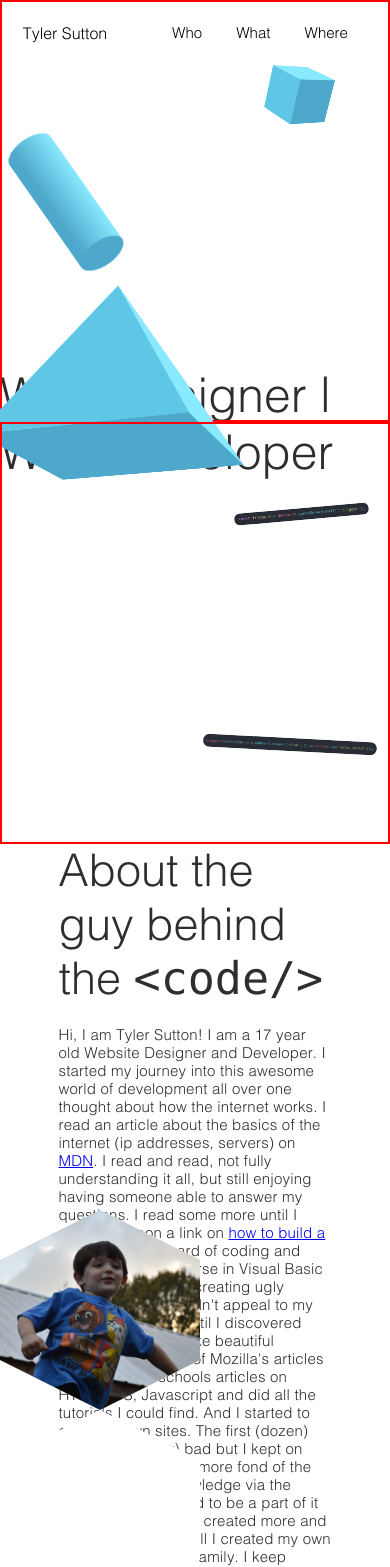
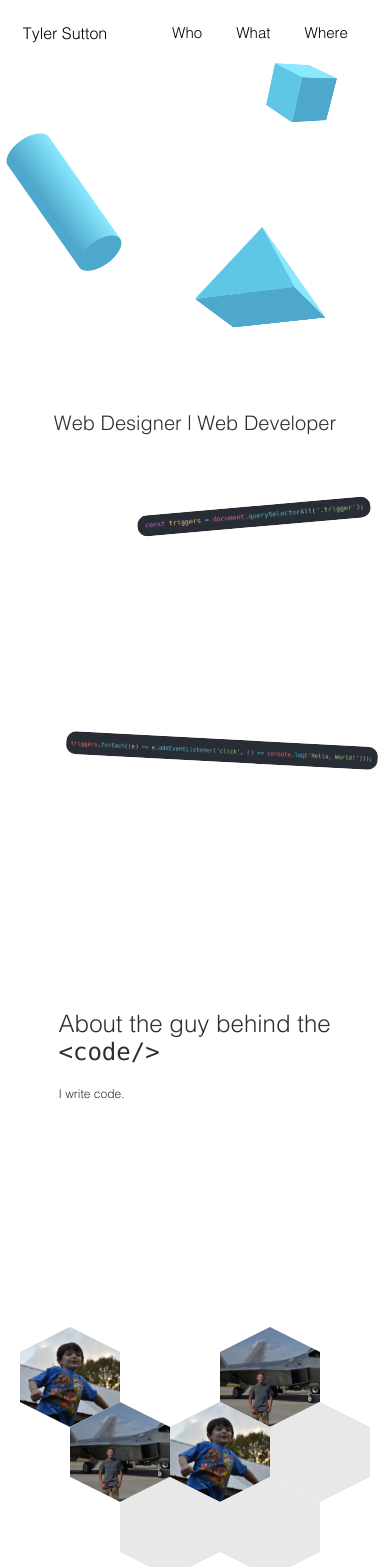
Before and after one commit to Tylers309/personal-site-revamp, a React (Create React App) app: page / in a window 390 px wide. Shown: the top 1567 px of the page. Built offline with nearby package versions, Linux system fonts and the light colour scheme.

Commit message:
Pyramid, header, landing and about text size changes

```diff
--- a/src/about/about.js
+++ b/src/about/about.js
@@ -16,7 +16,7 @@ class About extends Component {
           <LeftHolder>
             <Header>About the guy behind the <code>&lt;code/&gt;</code></Header>
             <AboutText>
-              Hi, I am Tyler Sutton! I am a 17 year old Website Designer and Developer.
+              {/* Hi, I am Tyler Sutton! I am a 17 year old Website Designer and Developer.
               I started my journey into this awesome world of development all over one
               thought about how the internet works. I read an article about the basics of the internet (ip addresses, servers) on <a href="https://developer.mozilla.org/en-US/docs/Learn/Common_questions/How_does_the_Internet_work" target="_blank">MDN</a>.
               I read and read, not fully understanding it all, but still enjoying having someone able to answer my questions. I read some more until I stumbled upon a link
@@ -24,8 +24,9 @@ class About extends Component {
               taken a course in Visual Basic and C# *Yawn* but creating ugly calculators really didn't appeal to my 14 year old mind, until I discovered how easy it is to make beautiful websites.
               I read all of Mozilla's articles read all of W3 schools articles on HTMl, CSS, Javascript and did all the tutorials I could find. And I started to code my own sites. The first (dozen) sites were (really) bad
               but I kept on and grew more and more fond of the idea of sharing knowledge via the internet and I wanted to be a part of it more and more. So I created more and more test websites till I created my own and for
-              friends and family. I keep refining my skills everyday. (In fact, this site you are on is it's third full iteration!) I hope you have found my story entertaining, that you understand a little more about me and my journey, and maybe help inspire you to start your own.
+              friends and family. I keep refining my skills everyday. (In fact, this site you are on is it's third full iteration!) I hope you have found my story entertaining, that you understand a little more about me and my journey, and maybe help inspire you to start your own.  */}
 
+              I write code.
             </AboutText>
           </LeftHolder>
         </AboutLeft>
@@ -92,6 +93,9 @@ const AboutLeft = styled.div`
 
   @media (max-width: 768px) {
     width: 100%;
+
+    height: 50%;
+    width: 100%;
   }
 
 `;
@@ -107,6 +111,10 @@ const Header = styled.h2`
   font-weight: 100;
 
   color: #2f2e2e;
+
+  @media (max-width: 768px) {
+    font-size: 24px;
+  }
 `;
 
 const AboutText = styled.p`
@@ -117,6 +125,11 @@ const AboutText = styled.p`
   letter-spacing: .20px;
 
   color: #2f2e2e;
+
+  @media (max-width: 768px) {
+    font-size: 12px;
+    letter-spacing: 0;
+  }
 `;
 
 
@@ -152,6 +165,11 @@ const Hexagon = styled.div`
 
   -webkit-clip-path: polygon(50% 0%, 100% 25%, 100% 75%, 50% 100%, 0% 75%, 0% 25%);
 clip-path: polygon(50% 0%, 100% 25%, 100% 75%, 50% 100%, 0% 75%, 0% 25%);
+
+  @media (max-width: 768px) {
+    width: 100px;
+    height: 100px;
+  }
 `;
 
 const EmptyHex = styled(Hexagon)`
@@ -163,6 +181,9 @@ const HexTopRow = styled.div`
   height: 150px;
   width: auto;
 
+  @media (max-width: 768px) {
+    height: 75px;
+  }
 `;
 
 
@@ -172,11 +193,20 @@ const HexMidRow = styled(HexTopRow)`
 
   //original 25px
   transform: translateY(-50px);
+
+  @media (max-width: 768px) {
+    padding-left: 50px;
+    transform: translateY(-25px);
+  }
 `;
 
 const HexBotRow = styled(HexTopRow)`
   //original 50px
   transform: translateY(-100px);
+
+  @media (max-width: 768px) {
+    transform: translateY(-50px);
+  }
 `;
 
 const Img = styled.img`
--- a/src/landing/header/header.js
+++ b/src/landing/header/header.js
@@ -38,4 +38,8 @@ const Text = styled.h1`
   font-weight: 100;
 
   color: #2f2e2e;
+
+  @media (max-width: 768px) {
+    font-size: 20px;
+  }
 `;
--- a/src/landing/landing.js
+++ b/src/landing/landing.js
@@ -66,8 +66,6 @@ const LandingLeft = styled.div`
   height: 100%;
   width: 50%;
 
-  border: 2px solid red;
-
   position: relative;
 
   float: left;
@@ -79,9 +77,11 @@ const LandingLeft = styled.div`
 `;
 
 const LandingRight = styled(LandingLeft)``;
+
+
 const TriggerImg = styled.img`
   height: auto;
-  max-width: 35%;
+  max-width: 60%;
 
   position: absolute;
 
@@ -95,7 +95,7 @@ const TriggerImg = styled.img`
 `;
 
 const EventImg = styled(TriggerImg)`
-max-width: 45%;
+  max-width: 80%;
   top: 75%;
 
   right: 3%;
--- a/src/landing/pyramid/pyramid.css
+++ b/src/landing/pyramid/pyramid.css
@@ -5,9 +5,8 @@
 
 .pyramid-gyro {
   position: absolute;
-  top: 60%;
-  left: 30%;
-  margin-left: -100px;
+  bottom: 20%;
+  right: 30%;
 	perspective: 1000px;
 	 perspective-origin: center;
 }
@@ -59,3 +58,64 @@
    transform: rotateX(90deg) translateY(100px);
 	 transform-origin: bottom center;
 }
+
+
+
+
+
+@media screen and (max-width: 768px) {
+
+  .pyramid-gyro {
+    position: absolute;
+    top: 50%;
+    right: 20%;
+  }
+  .pyramid-axis {
+    width: 100px;
+
+	 transform-style: preserve-3d;
+
+   transform: rotateX(20deg) rotateY(70deg) rotateZ(0deg);
+  }
+
+  .pyramid-wall {
+    position: absolute;
+    border: 50px solid transparent;
+  }
+
+  .front {
+    bottom: -10px;
+    border-bottom: 100px solid #89E9FF;
+     transform: translateZ(12.5px) rotateX(30deg);
+  }
+  .back {
+    bottom: -10px;
+    border-bottom: 100px solid #89E9FF;
+     transform: translateZ(-12.5px) rotateY(180deg) rotateX(30deg);
+  }
+  .left {
+    bottom: -10px;
+    left: 38px;
+    border-bottom: 100px solid #5FC6E5;
+     transform: rotateY(270deg) translateX(-50px) rotateX(30deg);
+     transform-origin: center left;
+  }
+  .right {
+    bottom: -20px;
+    right: 75px;
+    border-bottom: 100px solid #5FC6E5;
+     transform: rotateY(-270deg) translateX(50px) rotateX(30deg);
+     transform-origin: top right;
+  }
+  .bottom {
+    width: 100px;
+    height: 100px;
+    background: #4EA8CB;
+    transform: rotateX(90deg) translateY(50px);
+  }
+
+
+
+
+
+}
```
